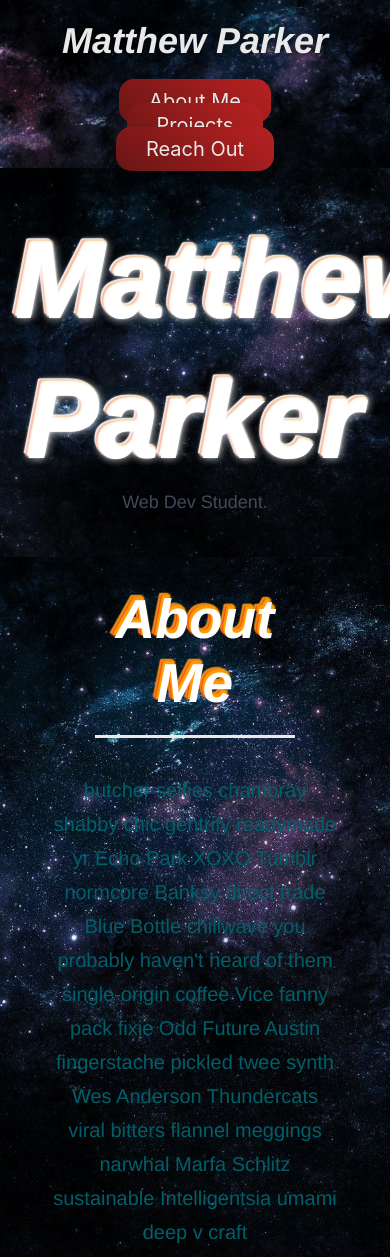
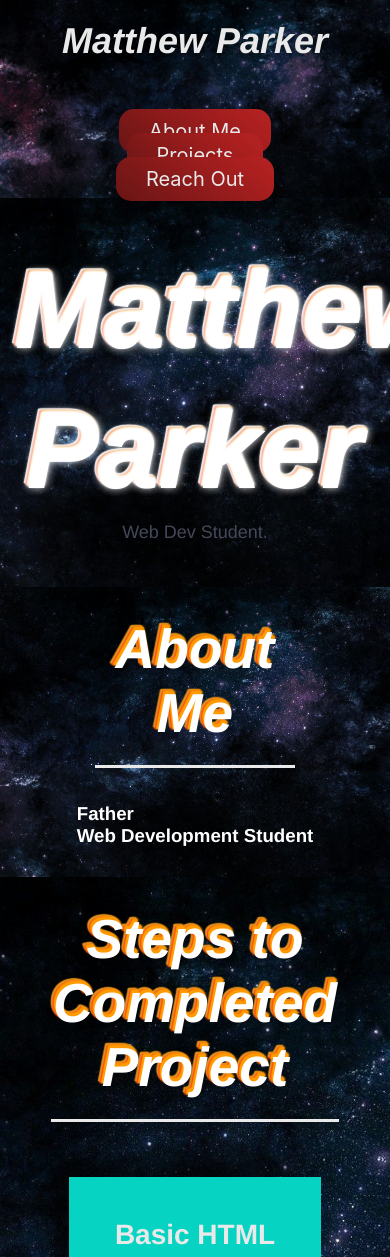
Before and after one commit to Matt545/sturdy-succotash, a plain HTML site: page index.html in a window 390 px wide. Shown: the top 1257 px of the page. Drawn offline with Linux system fonts and the light colour scheme.

Commit message:
CSS restyling

```diff
--- a/assets/css/style.css
+++ b/assets/css/style.css
@@ -347,13 +347,15 @@
     }
 
     header nav ul {
-      margin-top: 20px;
+      margin-top: 50px;
       width: 100%;
       justify-content: center;
+      position: relative;
     }
 
     header nav ul li a {
       font-size: 20px;
+
 
     }
 
@@ -410,9 +412,7 @@
   }
 
   @media and (max-width: 575px) {
-    .hero-form button {
-      width: 100%;
-    }
+
 
     .section-title {
       width: 95%;
@@ -425,4 +425,8 @@
     .trainer {
       flex: 0 100%;
     }
+
+    header nav {
+        margin: auto;
+    }
   }
--- a/index.html
+++ b/index.html
@@ -46,9 +46,13 @@
     </h2>
   </div>
   <div class="flew-row">
-    <p>
-      butcher selfies chambray shabby chic gentrify readymade yr Echo Park XOXO Tumblr normcore Banksy direct trade Blue Bottle chillwave you probably haven't heard of them single-origin coffee Vice fanny pack fixie Odd Future Austin fingerstache pickled twee synth Wes Anderson Thundercats viral bitters flannel meggings narwhal Marfa Schlitz sustainable Intelligentsia umami deep v craft
-    </p>
+    <h3>
+        Father
+    </h3>
+    <h3>
+        Web Development Student
+    </h3>
+
   </div>
   </section>
 
```
